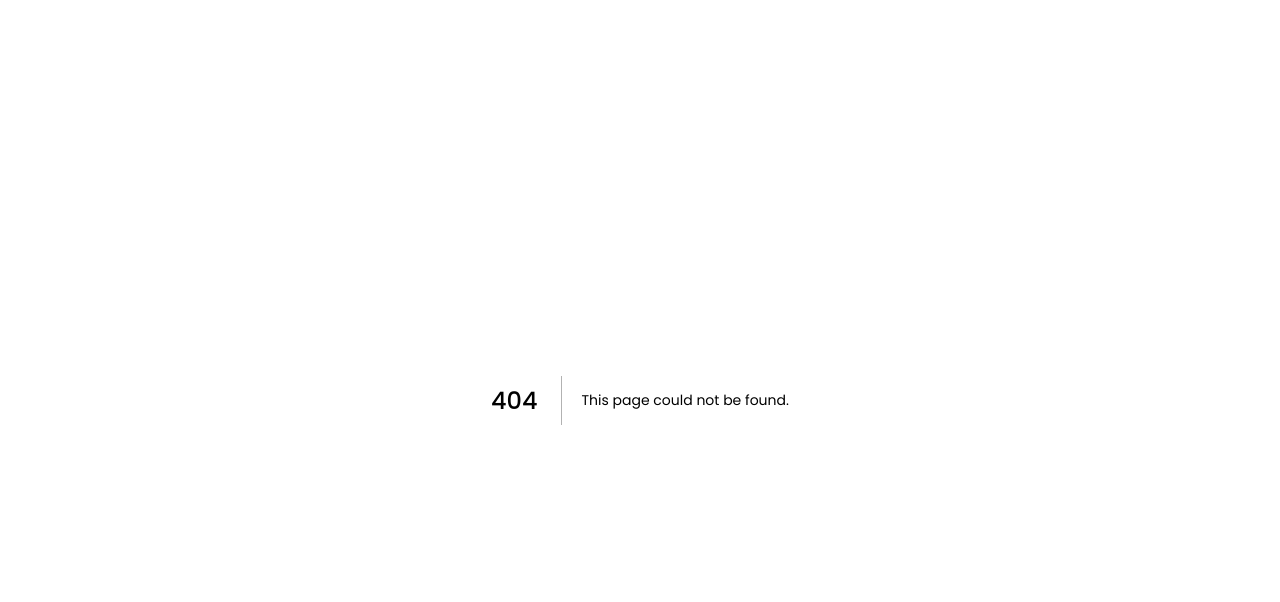
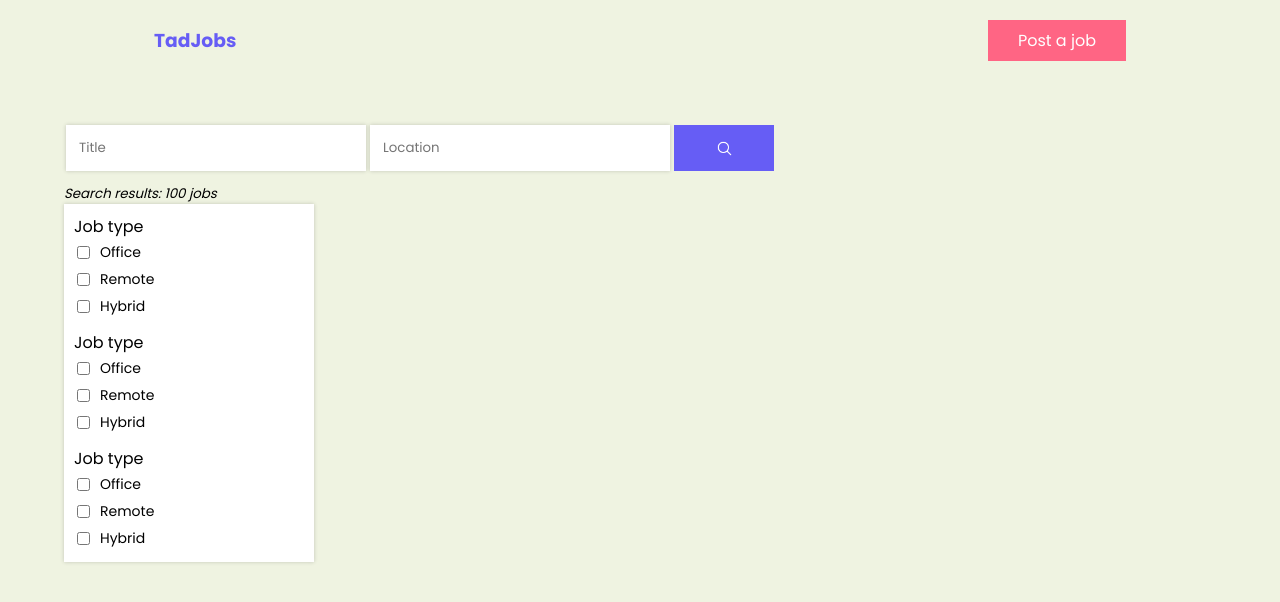
Before and after one commit to MonamaTV/tadjobs-with-next-firebase, a Next.js app: page /jobs/search in a window 1280 px wide. Before the commit this address had no page. Shown: the top 602 px of the page. Built offline with nearby package versions, Linux system fonts and the light colour scheme.

Commit message:
Jobs page

```diff
--- /dev/null
+++ b/pages/jobs/search.js
@@ -0,0 +1,31 @@
+import Nav from "../../src/components/Nav";
+import Selection from "../../src/components/Selection";
+import styles from "../../styles/Search.module.css";
+
+const Jobs = () => {
+  return (
+    <div className={styles.jobs}>
+      <Nav text="Post a job" bg={true} />
+      <div className={styles.searches}>
+        <input className={styles.title_input} placeholder="Title" />
+        <input className={styles.location_input} placeholder="Location" />
+        <button>
+          <img src="/assets/search.png" />
+        </button>
+      </div>
+      <small>
+        <i>Search results: 100 jobs</i>
+      </small>
+      <div className={styles.results}>
+        <div className={styles.filter}>
+          <Selection />
+          <Selection />
+          <Selection />
+        </div>
+        <div className={styles.available_jobs}></div>
+      </div>
+    </div>
+  );
+};
+
+export default Jobs;
--- /dev/null
+++ b/src/components/Nav.js
@@ -0,0 +1,18 @@
+import Link from "next/link";
+
+const Nav = ({ text = "Login", bg = false }) => {
+  return (
+    <div className="containers">
+      <header>
+        <nav>
+          <h3 style={{ color: bg && "#665df5" }}>TadJobs</h3>
+          <Link href="/auth/login">
+            <a>{text}</a>
+          </Link>
+        </nav>
+      </header>
+    </div>
+  );
+};
+
+export default Nav;
--- /dev/null
+++ b/src/components/Selection.js
@@ -0,0 +1,23 @@
+import styles from "./Selection.module.css";
+
+const Selection = () => {
+  return (
+    <div className={styles.selection}>
+      <h4>Job type</h4>
+      <label>
+        <input type={"checkbox"} />
+        Office
+      </label>
+      <label>
+        <input type={"checkbox"} />
+        Remote
+      </label>
+      <label>
+        <input type={"checkbox"} />
+        Hybrid
+      </label>
+    </div>
+  );
+};
+
+export default Selection;
--- /dev/null
+++ b/src/components/Selection.module.css
@@ -0,0 +1,14 @@
+.selection {
+  margin: 10px 0 10px;
+  padding: 0 10px;
+}
+.selection label {
+  display: block;
+  padding: 3px;
+  display: flex;
+  font-size: 14px;
+}
+.selection label input {
+  margin: 0 10px 0 0;
+  display: block;
+}
--- /dev/null
+++ b/styles/Search.module.css
@@ -0,0 +1,54 @@
+.jobs {
+  /* min-height: 80vh; */
+  padding: 4rem;
+  display: flex;
+  flex-direction: column;
+}
+.searches {
+  display: flex;
+  text-align: center;
+  /* justify-content: center; */
+  align-items: center;
+  padding: 3em 0 0em;
+}
+.searches button {
+  background: #665df5;
+  border: none;
+  outline: none;
+  height: 46px;
+  margin-left: 2px;
+  width: 100px;
+  display: flex;
+  text-align: center;
+  justify-content: center;
+  align-items: center;
+}
+.searches button img {
+  width: 17px;
+  justify-content: center;
+  display: flex;
+  align-items: center;
+}
+
+.location_input,
+.title_input {
+  width: 300px;
+  padding: 12px;
+  margin: 13px 2px;
+  outline: none;
+  border: 1px solid #fff;
+  box-shadow: 0 0 4px 0 #00000030;
+}
+
+.location_input {
+  /* padding-left: 05px; */
+  /* background: url("/public/assets/delete.png"); */
+  /* background-size: 20px; */
+}
+
+.results {
+  width: 250px;
+  box-shadow: 0 0 4px 0 #00000030;
+  background: #fff;
+  /* height: 60vh; */
+}
--- a/styles/globals.css
+++ b/styles/globals.css
@@ -65,3 +65,21 @@ hr {
 ::-webkit-scrollbar-thumb:hover {
   background: #555;
 }
+
+.containers header nav {
+  display: flex;
+  width: 100%;
+  padding: 10px 9em;
+  align-items: center;
+  justify-content: space-between;
+}
+.containers header nav a {
+  background: #ff6584;
+  color: #fff;
+  padding: 8px 30px;
+  text-decoration: none;
+}
+.containers header nav h3 {
+  color: #fff;
+  font-weight: bold;
+}
```
Also changed, not shown: pages/index.js (+6 -12 lines), pages/jobs/index.js (deleted, +0 -9 lines), src/components/Job.js (added, +18 -0 lines), src/components/Job.module.css (added).
